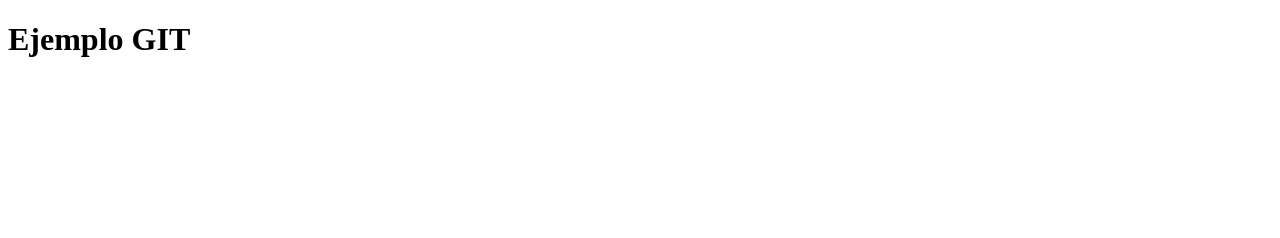
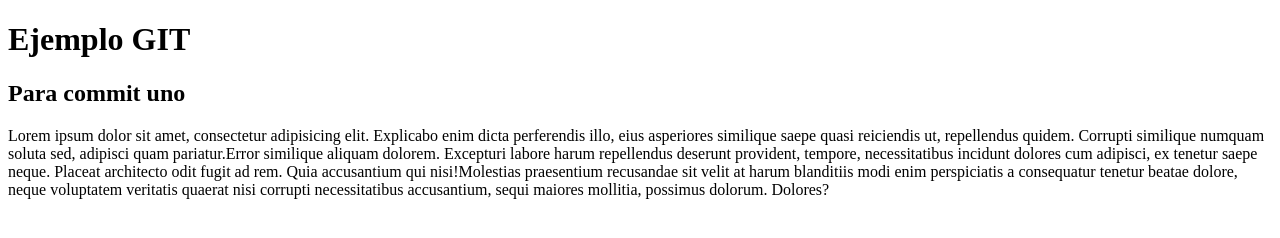
Before and after one commit to SebastianGonzalez00/ejemplo1, a plain HTML site: page index.html in a window 1280 px wide. Drawn offline with Linux system fonts and the light colour scheme.

Commit message:
h2 y parrafo 1 agregados

```diff
--- a/index.html
+++ b/index.html
@@ -7,5 +7,8 @@
 </head>
 <body>
     <h1>Ejemplo GIT</h1>
+    <h2>Para commit uno</h2>
+    <p><span>Lorem ipsum dolor sit amet, consectetur adipisicing elit. Explicabo enim dicta perferendis illo, eius asperiores similique saepe quasi reiciendis ut, repellendus quidem. Corrupti similique numquam soluta sed, adipisci quam pariatur.</span><span>Error similique aliquam dolorem. Excepturi labore harum repellendus deserunt provident, tempore, necessitatibus incidunt dolores cum adipisci, ex tenetur saepe neque. Placeat architecto odit fugit ad rem. Quia accusantium qui nisi!</span><span>Molestias praesentium recusandae sit velit at harum blanditiis modi enim perspiciatis a consequatur tenetur beatae dolore, neque voluptatem veritatis quaerat nisi corrupti necessitatibus accusantium, sequi maiores mollitia, possimus dolorum. Dolores?</span></p>
+
 </body>
 </html>
```
